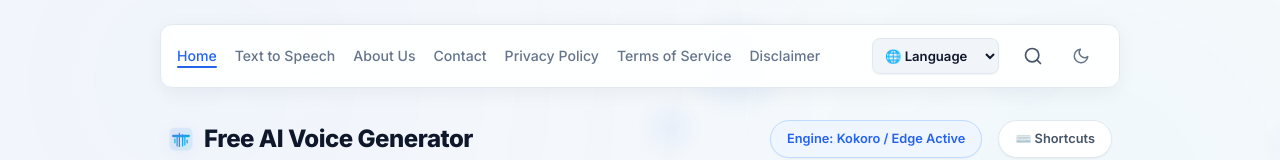
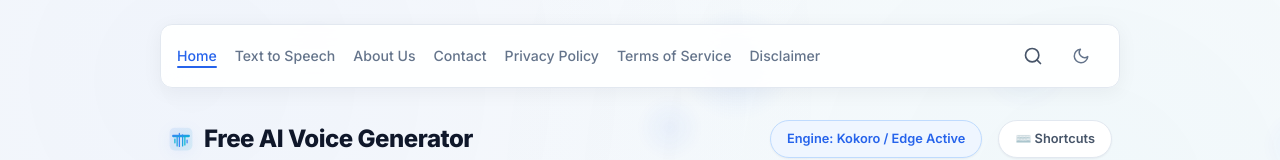
Before and after one commit to monisayshs/texttospeechh, a website: page public/index.html in a window 1280 px wide. Shown: the top 160 px of the page. Drawn offline with Linux system fonts and the light colour scheme.

Commit message:
refactor(ui): remove header language selector dropdown per user request

```diff
--- a/public/index.html
+++ b/public/index.html
@@ -144,22 +144,6 @@
         </ul>
       </nav>
       <div class="top-bar-actions">
-        <!-- Language Switcher Dropdown -->
-        <select id="header-lang-select" onchange="if(this.value) window.location.href=this.value;" aria-label="Select Language" style="height:36px; padding:0 8px; font-size:0.82rem; font-weight:600; border-radius:8px; background:var(--color-bg-secondary); color:var(--color-text); border:1px solid var(--color-border); cursor:pointer; outline:none;">
-          <option value="">🌐 Language</option>
-          <option value="/language/english">🇺🇸 English</option>
-          <option value="/language/hindi">🇮🇳 हिन्दी (Hindi)</option>
-          <option value="/language/urdu">🇵🇰 اردو (Urdu)</option>
-          <option value="/language/spanish">🇪🇸 Español</option>
-          <option value="/language/arabic">🇸🇦 العربية</option>
-          <option value="/language/french">🇫🇷 Français</option>
-          <option value="/language/german">🇩🇪 Deutsch</option>
-          <option value="/language/japanese">🇯🇵 日本語</option>
-          <option value="/language/portuguese">🇧🇷 Português</option>
-          <option value="/language/italian">🇮🇹 Italiano</option>
-          <option value="/language/russian">🇷🇺 Русский</option>
-          <option value="/language/turkish">🇹🇷 Türkçe</option>
-        </select>
         <button class="search-trigger" id="search-trigger" aria-label="Search the site" type="button">
           <svg width="20" height="20" viewBox="0 0 24 24" fill="none" stroke="currentColor" stroke-width="2" stroke-linecap="round" stroke-linejoin="round"><circle cx="11" cy="11" r="8"/><line x1="21" y1="21" x2="16.65" y2="16.65"/></svg>
         </button>
```
Also changed, not shown: src/api/seoHandler.js (+0 -16 lines).
